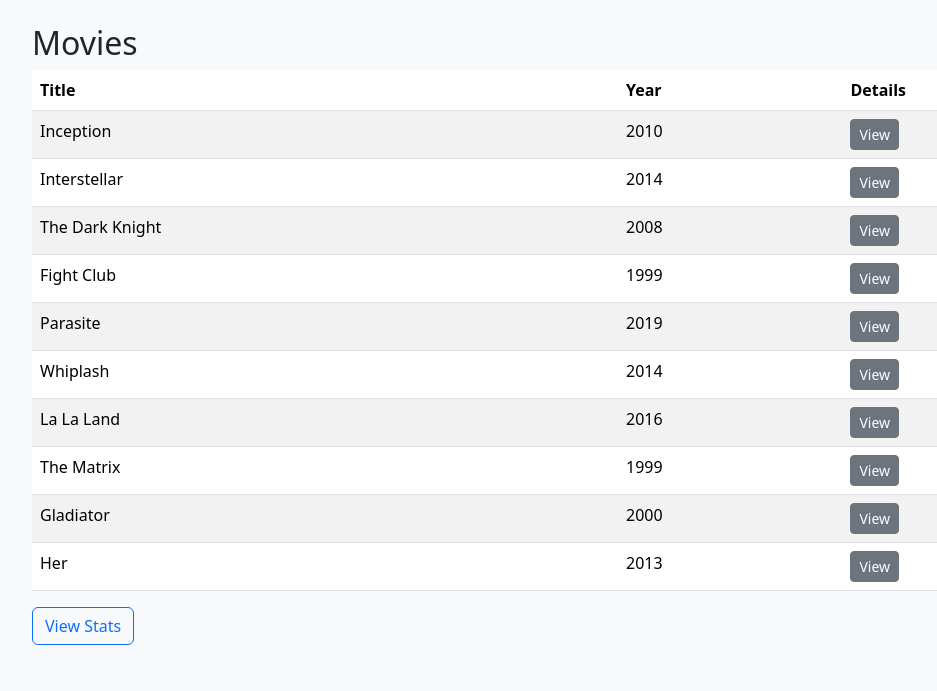
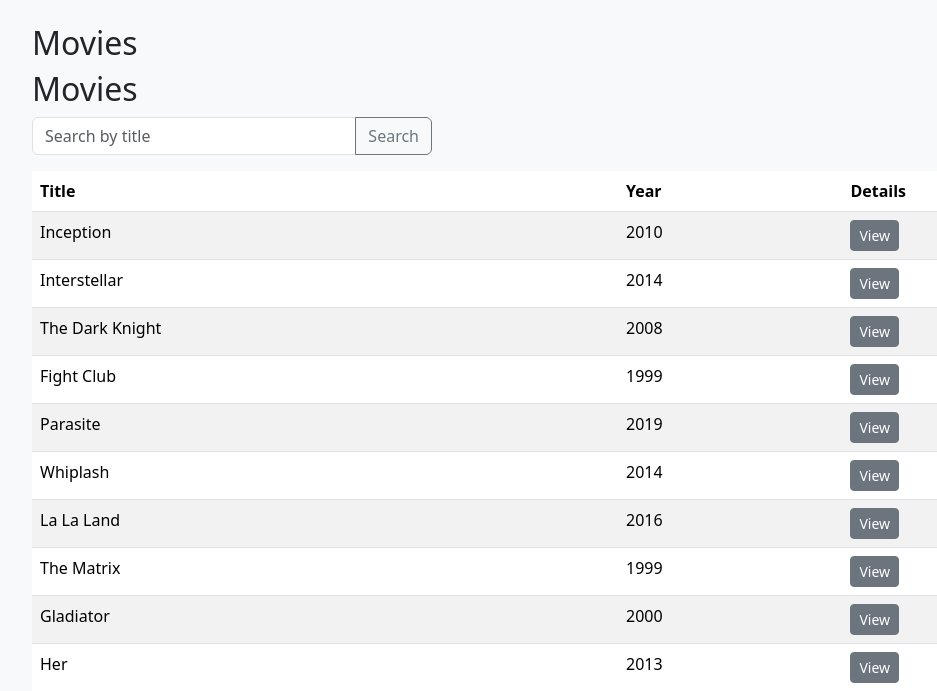
Before and after one commit to Dion-Samuel/GoodMovieApp, a Flask app: page /movies in a window 1280 px wide. Shown: the part 56-747 px from the top of the page, without its empty margins (50-987 px from the left). Before the commit the page ends 701 px from the top, so only its background shows below. Run offline with Flask 3, Linux system fonts and the light colour scheme; data comes from the database, SQL or seed files in the repository.

Commit message:
Add movie search by title on Movies page

```diff
--- a/app.py
+++ b/app.py
@@ -86,8 +86,17 @@
 
 @app.route("/movies")
 def movies():
-    rows = query_db("SELECT movie_id, title, release_year FROM Movies")
-    return render_template("movies.html", movies=rows)
+    q = request.args.get("q", "").strip()
+
+    if q:
+        rows = query_db(
+            "SELECT movie_id, title, release_year FROM Movies WHERE title LIKE ?",
+            (f"%{q}%",)
+        )
+    else:
+        rows = query_db("SELECT movie_id, title, release_year FROM Movies")
+
+    return render_template("movies.html", movies=rows, q=q)
 
 
 @app.route("/movies/<int:movie_id>")
--- a/templates/movies.html
+++ b/templates/movies.html
@@ -1,6 +1,17 @@
 {% extends "base.html" %}
 {% block content %}
 <h2>Movies</h2>
+
+<h2>Movies</h2>
+
+<form method="get" class="mb-3">
+  <div class="input-group" style="max-width: 400px;">
+    <input type="text" name="q" class="form-control" placeholder="Search by title"
+           value="{{ q or '' }}">
+    <button class="btn btn-outline-secondary" type="submit">Search</button>
+  </div>
+</form>
+
 
 <table class="table table-striped">
   <thead>
```
